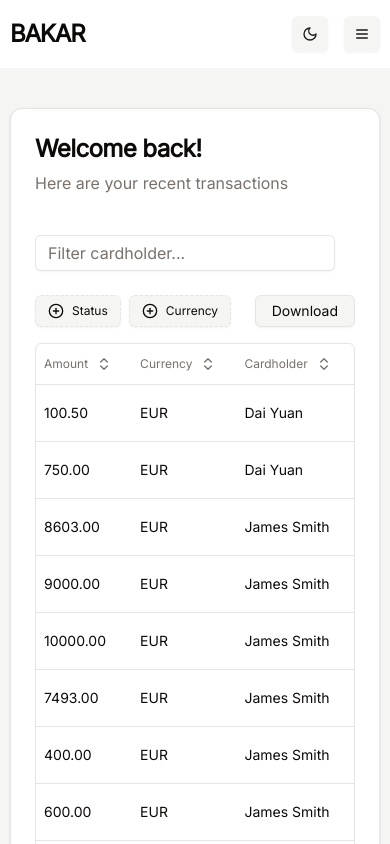
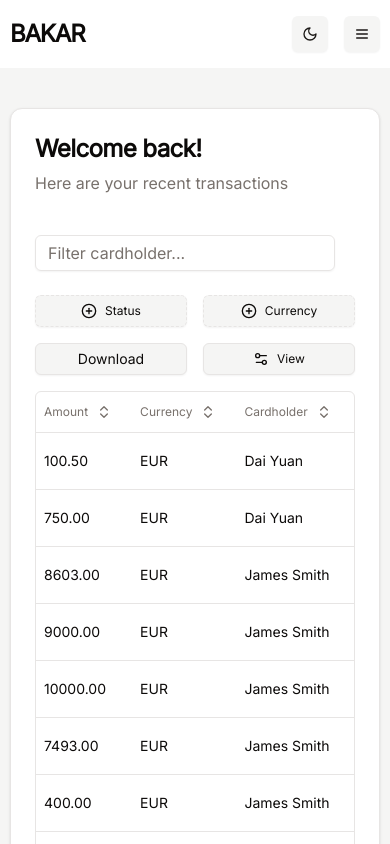
Before and after one commit to Shrief88/Bakar_Task, a React (Vite) app: page / in a window 390 px wide. Shown: the top 844 px of the page. Built offline with nearby package versions, Linux system fonts and the light colour scheme; what export-to-csv would draw is missing.

Commit message:
Fix table toolbar on mobile view

```diff
--- a/src/components/BankCard.tsx
+++ b/src/components/BankCard.tsx
@@ -6,7 +6,7 @@ interface BankCardProps {
 
 export const BankCard = ({ cardInfo }: BankCardProps) => {
   return (
-    <div className="border border-black rounded-md p-5 flex flex-col gap-5">
+    <div className="border border-card-foreground rounded-md p-5 flex flex-col gap-5">
       <div className="self-end italic text-2xl font-bold tracking-widest">
         {cardInfo?.brand}
       </div>
--- a/src/components/DataTable.tsx
+++ b/src/components/DataTable.tsx
@@ -67,7 +67,8 @@ export function DataTable<TData, TValue>({
           }
           className="w-[300px] lg:max-w-sm"
         />
-        <div className="flex justify-center gap-2 lg:gap-6">
+        <div className="flex flex-col sm:flex-row flex-1 justify-center gap-4">
+          <div className="grid grid-cols-2 gap-4">
             <DataTableColumnFilter
               title="Status"
               column={table.getColumn("status")}
@@ -76,10 +77,13 @@ export function DataTable<TData, TValue>({
               title="Currency"
               column={table.getColumn("currency")}
             />
-          <DataTableDownload table={table} />
           </div>
 
+          <div className="grid grid-cols-2 lg:ml-auto gap-4">
+            <DataTableDownload table={table} />
             <DataTableViewOptions table={table} />
+          </div>
+        </div>
       </div>
       <div className="rounded-md border">
         <Table>
--- a/src/components/DataTableDownload.tsx
+++ b/src/components/DataTableDownload.tsx
@@ -26,7 +26,7 @@ export function DataTableDownload<TData>({
   return (
     <Button
       variant={"outline"}
-      className="h-8 ml-auto"
+      className="h-8"
       onClick={() =>
         exportExcel(
           table.getFilteredRowModel().rows as unknown as Row<ColumnProps>[]
--- a/src/components/DataTableViewOptions.tsx
+++ b/src/components/DataTableViewOptions.tsx
@@ -15,7 +15,7 @@ interface DataTableViewOptionsProps<TData> {
   table: Table<TData>;
 }
 
-export function DataTableViewOptions<TData>({
+export function   DataTableViewOptions<TData>({
   table,
 }: DataTableViewOptionsProps<TData>) {
   return (
@@ -24,7 +24,7 @@ export function DataTableViewOptions<TData>({
         <Button
           variant="outline"
           size="sm"
-          className="ml-auto hidden h-8 lg:flex"
+          className="h-8"
         >
           <Settings2 />
           View
```
Lines whose indentation alone changed are shown as unchanged.
